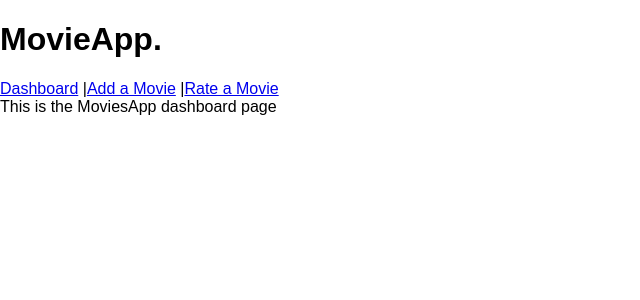
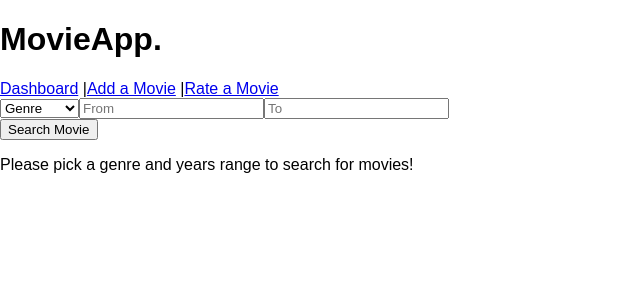
Before and after one commit to omer-zauber/MovieApp, a React (Create React App) app in the folder client/: page / in a window 1280 px wide. Shown: the top 300 px of the page, without its empty margins (0-640 px from the left). Built offline with nearby package versions, Linux system fonts and the light colour scheme.

Commit message:
added search and movie components

```diff
--- /dev/null
+++ b/client/src/components/Movie.js
@@ -0,0 +1,10 @@
+import React from 'react';
+
+const Movie = props => (
+  <div >
+    <h4>{props.name} </h4>
+    <div>Year: {props.year} - Users' Rating: {props.averageRating}</div>
+  </div>
+);
+
+export default Movie;
--- a/client/src/components/MovieCreatePage.js
+++ b/client/src/components/MovieCreatePage.js
@@ -7,8 +7,8 @@ export default class MovieCreatePage extends React.Component {
     this.state = {
       name:'',
       genre:'',
-      year: null,
-      rating: null,
+      year: '',
+      rating: '',
       message: ''
     };
   };
@@ -46,7 +46,7 @@ export default class MovieCreatePage extends React.Component {
       name: this.state.name,
       genre: this.state.genre,
       year: this.state.year,
-      averageRating: this.state.rating
+      averageRating: parseInt(this.state.rating, 10)
     })
       .then((response) => {
         console.log(response);
@@ -56,8 +56,8 @@ export default class MovieCreatePage extends React.Component {
             message: "Movie added succesfully!",
             name: '',
             genre: '',
-            year: null,
-            rating: null
+            year: '',
+            rating: ''
           });
         };
       })
--- a/client/src/components/MoviesDashboardPage.js
+++ b/client/src/components/MoviesDashboardPage.js
@@ -1,7 +1,106 @@
 import React from 'react';
+import axios from 'axios';
 
-export default () => (
-  <div>
-    This is the MoviesApp dashboard page
-  </div>
-);
+import Movie from './Movie';
+
+export default class MovieDashboardPage extends React.Component {
+  constructor(props) {
+    super(props);
+    this.state = {
+      genre: '',
+      start: '',
+      end: '',
+      message: '',
+      movies: []
+    };
+  };
+
+  onGenreChange = (e) => {
+    const genre = e.target.value;
+    this.setState(() => ({ genre }));
+  };
+
+  onStartChange = (e) => {
+    const currentYear = (new Date()).getFullYear();
+    const start = e.target.value;
+    if (!start || (start > 0 && start <= currentYear && start.match(/^\d{1,4}$/))) this.setState(() => ({ start }));
+  };
+
+  onEndChange = (e) => {
+    const currentYear = (new Date()).getFullYear();
+    const end = e.target.value;
+    if (!end || (end > 0 && end <= currentYear && end.match(/^\d{1,4}$/))) this.setState(() => ({ end }));
+  };
+
+  onSubmit = (e) => {
+    e.preventDefault();
+
+    const { genre, start, end } = this.state;
+
+    if (genre === '') return this.setState({ message: "Please enter a genre for the movie." });
+    if (start < 1898 || start > end) return this.setState({ message: "Please enter a valid starting year for the movie search." });
+    if (end < 1898) return this.setState({ message: "Please enter a valid ending year for the movie search." });
+
+    axios.get(`/api/movies/${genre}/${start}/${end}`)
+      .then((response) => {
+        this.setState({movies:response.data.movies});
+      })
+      .catch((error) => {
+        this.setState({ message: "We're sorry, an unknown error has occurred." });
+      });
+  };
+
+  render() {
+    return (
+      <div>
+        <form onSubmit={this.onSubmit}>
+          {this.state.message && <p>{this.state.message}</p>}
+          <select
+            value={this.state.genre}
+            onChange={this.onGenreChange}
+          >
+            <option value="" disabled>Genre</option>
+            <option value="Action">Action</option>
+            <option value="Animated">Animated</option>
+            <option value="Comedy">Comedy</option>
+            <option value="Drama">Drama</option>
+            <option value="Fantasy">Fantasy</option>
+            <option value="Horror">Horror</option>
+            <option value="Sci-Fi">Sci-Fi</option>
+            <option value="Thriller">Thriller</option>
+          </select>
+          <input
+            type="number"
+            name="start"
+            placeholder="From"
+            value={this.state.start}
+            onChange={this.onStartChange}
+          />
+          <input
+            type="number"
+            name="end"
+            placeholder="To"
+            value={this.state.end}
+            onChange={this.onEndChange}
+          />
+          <div>
+            <button type="submit">Search Movie</button>
+          </div>
+        </form>
+        <div>
+          {this.state.movies.length === 0 && <p>Please pick a genre and years range to search for movies!</p>}
+          {
+            this.state.movies.map((movie) => (
+              <Movie
+                key={movie._id}
+                name={movie.name}
+                year={movie.year}
+                averageRating={movie.averageRating}
+              />)
+            )
+          }
+        </div>
+      </div>
+    );
+  }
+};
```
